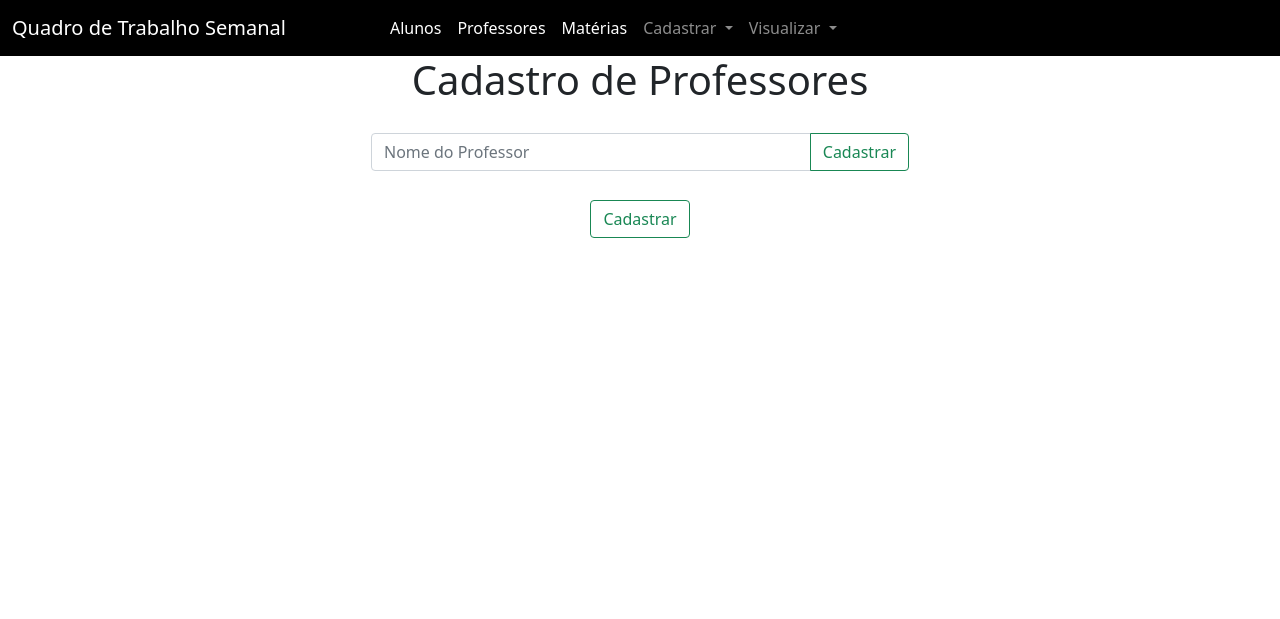
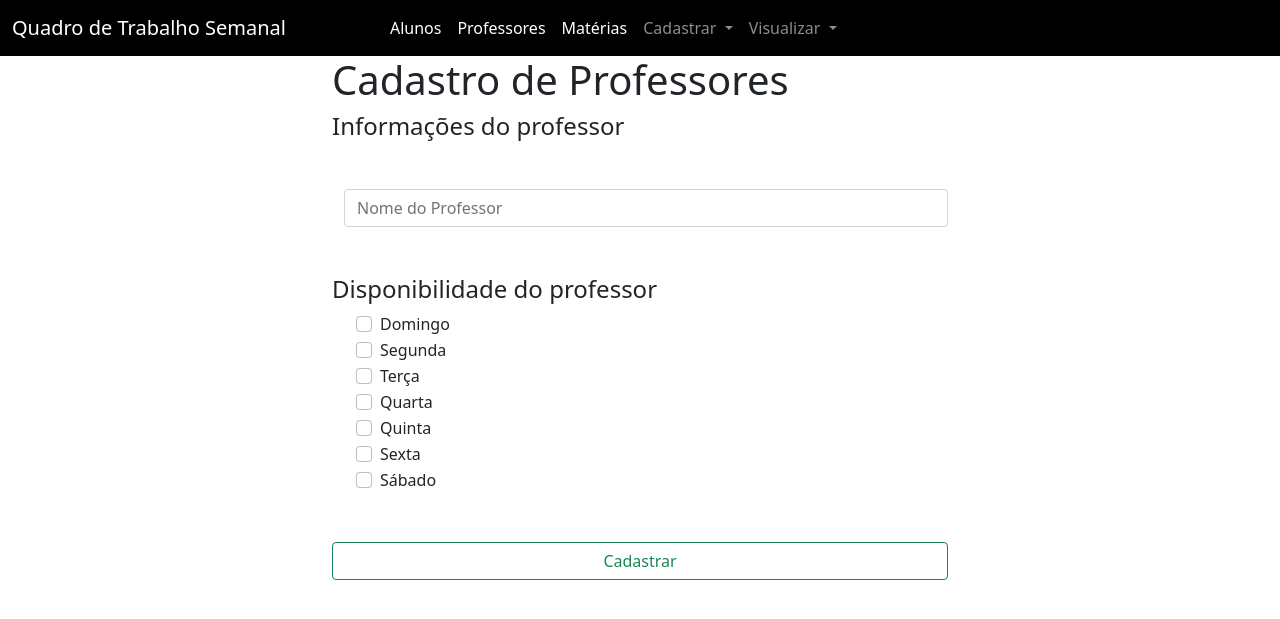
Before and after one commit to HenriqueTorresA/Projeto-Qts-Faculdade, a Django app: page /tela_cadastrar_professores/ in a window 1280 px wide. Shown: the top 619 px of the page. Run offline with Django 5.2, Linux system fonts and the light colour scheme.

Commit message:
Adicionado vinculo de cadastro entre professor e dia, adicionado comentários nas views e alterado layout de cadastro de professor e aluno

```diff
--- a/projeto_qts/app_qts/templates/qts/professores_cadastro.html
+++ b/projeto_qts/app_qts/templates/qts/professores_cadastro.html
@@ -2,43 +2,61 @@
 {% block conteudo %}
 <form id="formCadastroProfessores" action="{% url 'cadastrar_professores' %}" method="post">
     {% csrf_token %}
-    <div style="text-align: center" class="container">
+    <div class="container justify-content-center align-items-center col-6">
         <h1>Cadastro de Professores</h1>
-
-
+        <h4>Informações do professor</h4>
         <div class="position-relative my-5 row">
-            <div class="input-group mb-3 w-50 p-3 position-absolute start-50 translate-middle align-bottom">
+            <div class="input-group ps-4 position-relative start-0 align-bottom">
                 <input name="nome" type="text" class="form-control" placeholder="Nome do Professor" aria-label="Recipient's username" aria-describedby="button-addon2">
-                <button class="btn btn-outline-success" type="submit" id="button-addon2">Cadastrar</button>
             </div>
         </div>
-        <button class="btn btn-outline-success" type="submit" id="button-addon2">Cadastrar</button>
+        <h4>Disponibilidade do professor</h4>
+        <div class="form-check ps-5">
+            <input class="form-check-input" type="checkbox" name="dia[]" value="1" id="dia1">
+            <label class="form-check-label" for="dia1">
+                Domingo
+            </label>
+        </div>
+        <div class="form-check ps-5">
+            <input class="form-check-input" type="checkbox" name="dia[]" value="2" id="dia2">
+            <label class="form-check-label" for="dia2">
+                Segunda
+            </label>
+        </div>
+        <div class="form-check ps-5">
+            <input class="form-check-input" type="checkbox" name="dia[]" value="3" id="dia3">
+            <label class="form-check-label" for="dia3">
+                Terça
+            </label>
+        </div>
+        <div class="form-check ps-5">
+            <input class="form-check-input" type="checkbox" name="dia[]" value="4" id="dia4">
+            <label class="form-check-label" for="dia4">
+                Quarta
+            </label>
+        </div>
+        <div class="form-check ps-5">
+            <input class="form-check-input" type="checkbox" name="dia[]" value="5" id="dia5">
+            <label class="form-check-label" for="dia5">
+                Quinta
+            </label>
+        </div>
+            <div class="form-check ps-5">
+            <input class="form-check-input" type="checkbox" name="dia[]" value="6" id="dia6">
+            <label class="form-check-label" for="dia6">
+                Sexta
+            </label>
+        </div>
+        <div class="form-check ps-5">
+            <input class="form-check-input" type="checkbox" name="dia[]" value="7" id="dia7">
+            <label class="form-check-label" for="dia7">
+                Sábado
+            </label>
+        </div>
+        <br><br>
+        <div class="d-grid gap-2">
+            <button class="btn btn-outline-success" type="submit" id="button-addon2">Cadastrar</button>
+        </div>
     </div>
 </form>
-<script>
-    function enviarProfessorComDisponibilidade() {
-        var form = document.getElementById("formCadastroProfessores");
-        var formData = new FormData(form);
-
-        // Enviar para a URL de cadastro de professores
-        fetch("{% url 'cadastrar_professores' %}", {
-            method: "POST",
-            body: formData
-        }).then(response => {
-            console.log("Dados enviados para a primeira tabela:", response);
-        }).catch(error => {
-            console.error("Erro ao enviar dados para a primeira tabela:", error);
-        });
-
-        // Enviar para a segunda URL
-        fetch("{% url 'cadastrar_disponibilidade_dia_professor' %}", {
-            method: "POST",
-            body: formData
-        }).then(response => {
-            console.log("Dados enviados para a segunda tabela:", response);
-        }).catch(error => {
-            console.error("Erro ao enviar dados para a segunda tabela:", error);
-        });
-    }
-    </script>
 {% endblock %}
--- a/projeto_qts/app_qts/views.py
+++ b/projeto_qts/app_qts/views.py
@@ -1,13 +1,22 @@
 from django.shortcuts import render, get_object_or_404, redirect
-from .models import Aluno, Professor, Materia, Materia_Professor, Disponibilidade_Dia
+from .models import Aluno, Professor, Materia, Dia, Materia_Professor, Disponibilidade_Dia
 # Create your views here.
 
 def home(request): #nome que foi especificado no arquivos urls.py
+    # Caso não existam dias na tabelas de dias da semana, adicionar dias sempre que o sistema for iniciado
+    if not Dia.objects.exists():
+        dias = ("Domingo", "Segunda", "Terça", "Quarta", "Quinta", "Sexta", "Sábado")
+        for nome_dia in dias:
+            dia = Dia(nome=nome_dia)
+            dia.save()
+    # Abrir a tela inicial home.html
     return render(request,'qts/home.html')
 
+#abrir a tela de cadastro de alunos
 def tela_cadastrar_alunos(request):
     return render(request, 'qts/alunos_cadastro.html')
 
+# View responsável por salvar o cadastro do novo aluno no model Aluno()
 def cadastrar_alunos(request):
     novo_aluno = Aluno()
     novo_aluno.nome = request.POST.get('nome').strip()
@@ -16,11 +25,13 @@ def cadastrar_alunos(request):
     novo_aluno.save()
     return render(request,'qts/alunos_cadastro.html')
 
+# Exibir todos os alunos já cadastrados no SQLite em uma nova página
 def listar_alunos(request):
-    # Exibir todos os alunos já cadastrados em uma nova página
-    alunos = { # dicionário
+    alunos = { # cria um dicionário de alunos
         'alunos': Aluno.objects.all() # pega todos os objetos da classe Aluno
     }
+    # inicia a página de listagem de alunos passando o dicionário como parâmetro
+    # com isso o HTML poderá utilizar estes dados do dicionário para mostrá-lo na tela
     return render(request,'qts/alunos.html/',alunos)
 
 def deletar_alunos(request, id_aluno):
@@ -28,21 +39,33 @@ def deletar_alunos(request, id_aluno):
     aluno.delete()
     return redirect(listar_alunos)
 
+#abrir a tela de cadastro de alunos
 def tela_cadastrar_professores(request):
     return render(request, 'qts/professores_cadastro.html')
 
+# View responsável por salvar o cadastro do novo professor no model Professor() e vincular com os dias
+# no model Disponibilidade_Dia(), criando a disponibilidade dele
 def cadastrar_professores(request):
     novo_professor = Professor()
     novo_professor.nome = request.POST.get('nome').strip()
     novo_professor.save()
+
+    #Vincular o id_professor que acabou de salvar com os dias (id_dia) que ele possui disponibilidade
+    dias_marcados = request.POST.getlist('dia[]')
+    for dia_marcado in dias_marcados:
+        disponibilidade = Disponibilidade_Dia()
+        disponibilidade.id_professor = novo_professor
+        dia = Dia.objects.get(id_dia=int(dia_marcado))
+        disponibilidade.id_dia = dia
+        disponibilidade.save()
     return render(request,'qts/professores_cadastro.html')
 
-def cadastrar_disponibilidade_dia_professor(request, id_professor, id_dia):
-    nova_materia_professor = Disponibilidade_Dia()
-    nova_materia_professor.id_professor = id_professor
-    nova_materia_professor.id_dia = id_dia
-    nova_materia_professor.save()
-    return render(request,'qts/professores_cadastro.html')
+#def cadastrar_disponibilidade_dia_professor(request, id_professor, id_dia):
+#    nova_materia_professor = Disponibilidade_Dia()
+#    nova_materia_professor.id_professor = id_professor
+#    nova_materia_professor.id_dia = id_dia
+#    nova_materia_professor.save()
+#    return render(request,'qts/professores_cadastro.html')
 
 def listar_professores(request):
     professores = {
```
Also changed, not shown: projeto_qts/app_qts/templates/qts/alunos_cadastro.html (+13 -8 lines), projeto_qts/app_qts/migrations/0007_remove_materia_professor_id_aluno_and_more.py (added), projeto_qts/db.sqlite3.
